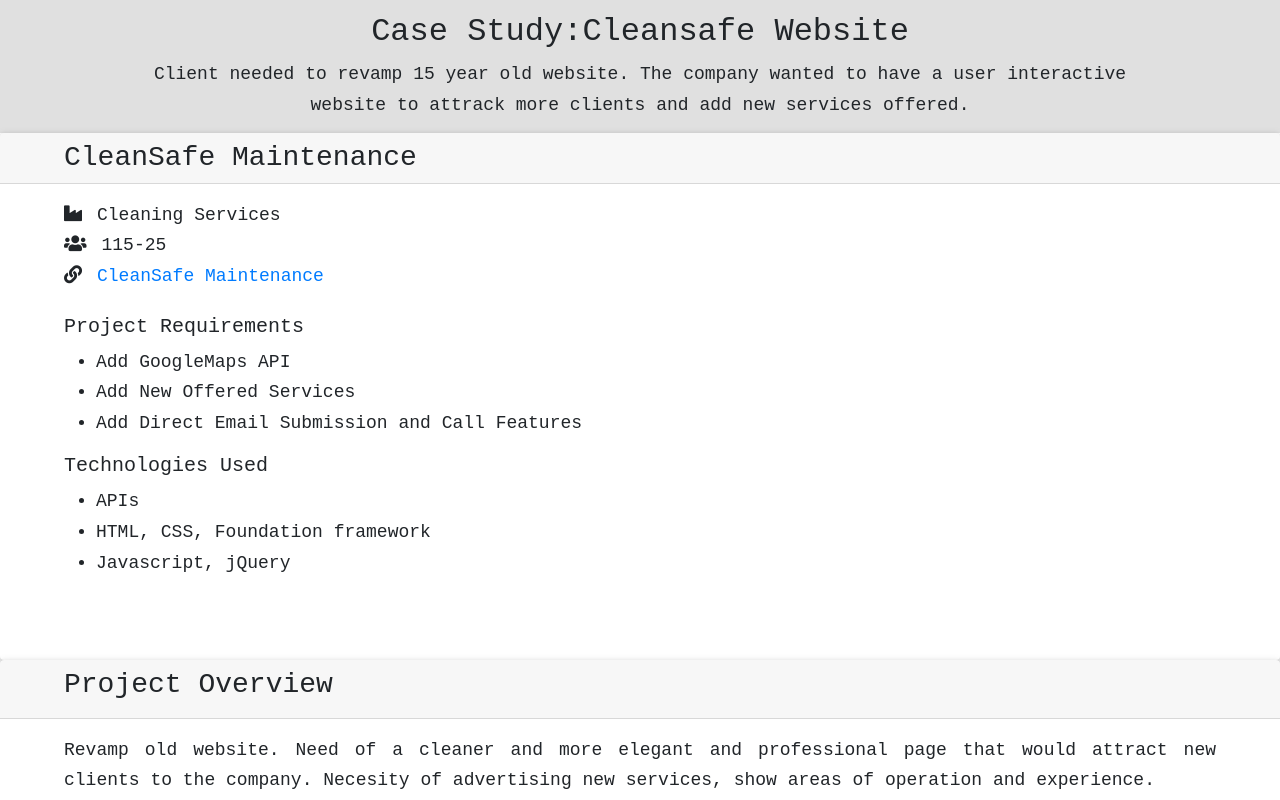
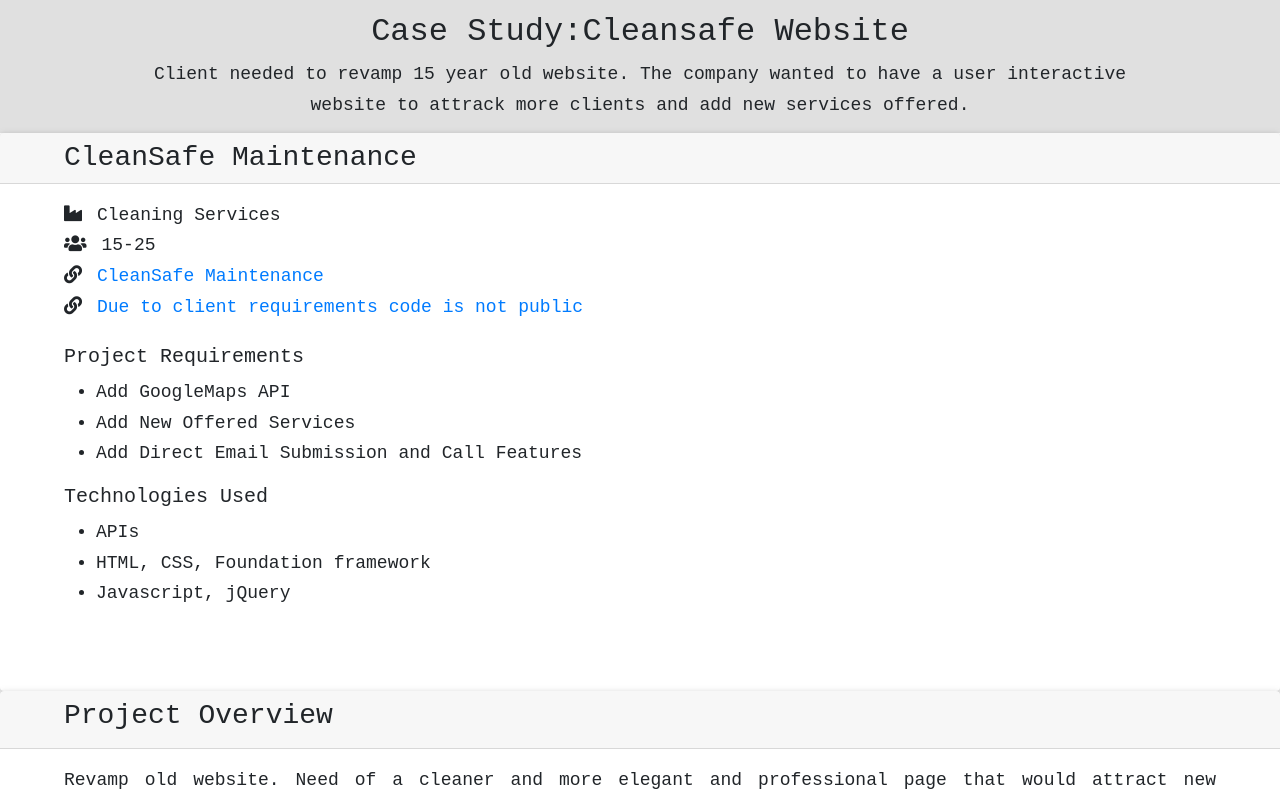
Before and after one commit to MikelTafalla/mikelrv, a React (Create React App) app: page /case_study in a window 1280 px wide. Shown: the top 800 px of the page. Built offline with nearby package versions, Linux system fonts and the light colour scheme.

Commit message:
adds github link to casestudy

```diff
--- a/src/components/caseStudy.js
+++ b/src/components/caseStudy.js
@@ -18,8 +18,10 @@
                 <h3 className="card-header">{props.summary_header}</h3>
                 <div className="card-body">
                 <div><MDBIcon icon="industry" className="icon" />{props.industry}</div>
-                <div><MDBIcon icon="users" className="icon" />1{props.size}</div>
+                <div><MDBIcon icon="users" className="icon" />{props.size}</div>
                 <div><MDBIcon icon="link" className="icon" /><a href={props.url} target="_blank" rel="noopener noreferrer">{props.summary_header}</a></div>
+                <div><MDBIcon icon="link" className="icon" /><a href={props.github} target="_blank" rel="noopener noreferrer">{props.code}</a></div>
+                <div>{props.notes}</div>
                     <h5 className="card-title requirements">Project Requirements</h5>
                         {props.requirements}
                     <h5 className="card-title">Technologies Used</h5>
--- a/src/components/caseStudy.json
+++ b/src/components/caseStudy.json
@@ -6,6 +6,9 @@
         "industry": "Cleaning Services",
         "size": "15-25",
         "url": "http://www.cleansafemaintenance.com/",
+        "code": "Due to client requirements code is not public",
+        "github": "https://github.com/MikelTafalla/",
+        "notes":"",
         "requirements": ["Add GoogleMaps API", "Add New Offered Services", "Add Direct Email Submission and Call Features"],
         "technologies": ["APIs", "HTML, CSS, Foundation framework", "Javascript, jQuery"],
         "overview": "Revamp old website. Need of a cleaner and more elegant and professional page that would attract new clients to the company. Necesity of advertising new services, show areas of operation and experience.",
--- a/src/pages/caseStudyPg.js
+++ b/src/pages/caseStudyPg.js
@@ -9,6 +9,9 @@
     let industry=""
     let size= ""
     let url= ""
+    let code= ""
+    let github= ""
+    let notes=""
     let requirements=""
     let technologies=""
     let overview=""
@@ -25,6 +28,9 @@
         industry= display.industry,
         size= display.size,
         url= display.url,
+        code= display.code,
+        github= display.github,
+        notes=display.notes,
         overview=display.overview,
         technologies=display.technologies,
         requirements=display.requirements,
@@ -58,6 +64,9 @@
             industry= {industry}
             size= {size}
             url= {url}
+            code={code}
+            github={github}
+            notes={notes}
             technologies={techDisplay}
             requirements={requirementsDisplay}
             overview={overview}
```
Also changed, not shown: 1 other file (tests, documents, lock files or other folders).
